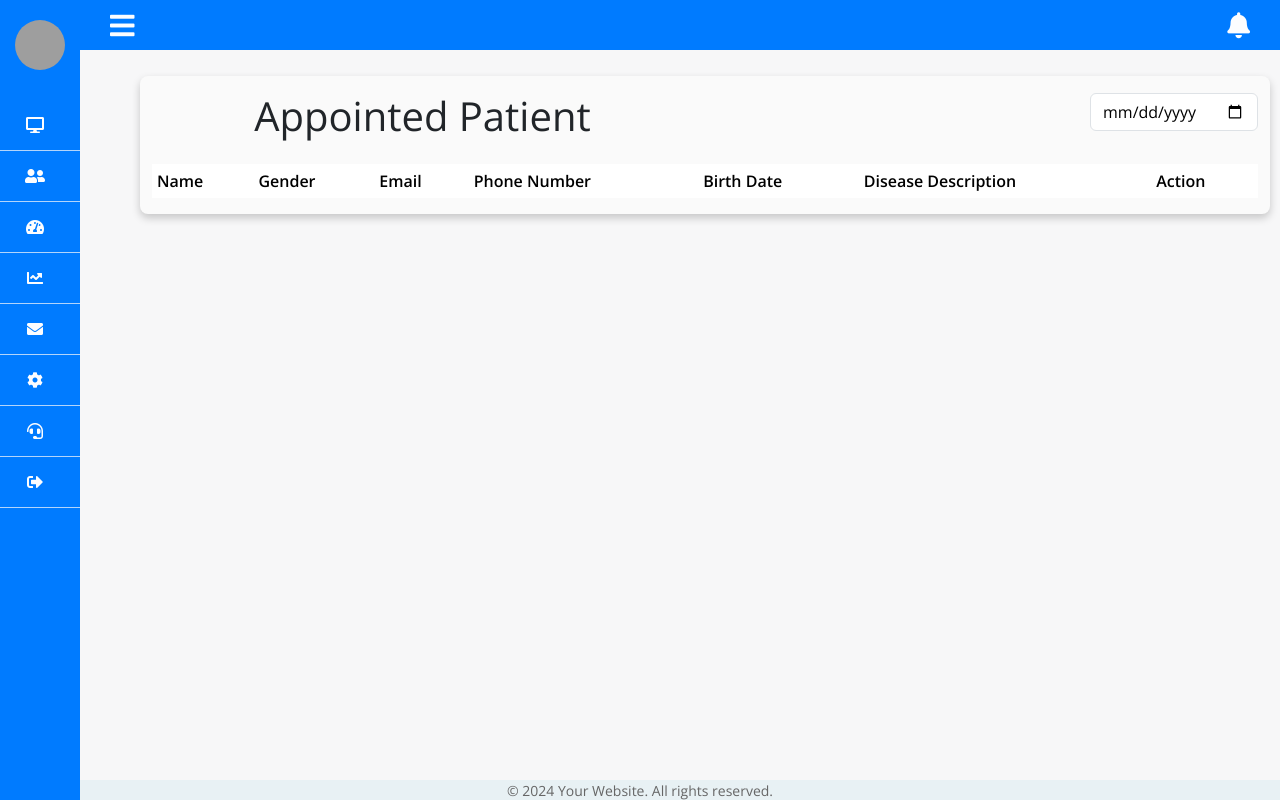
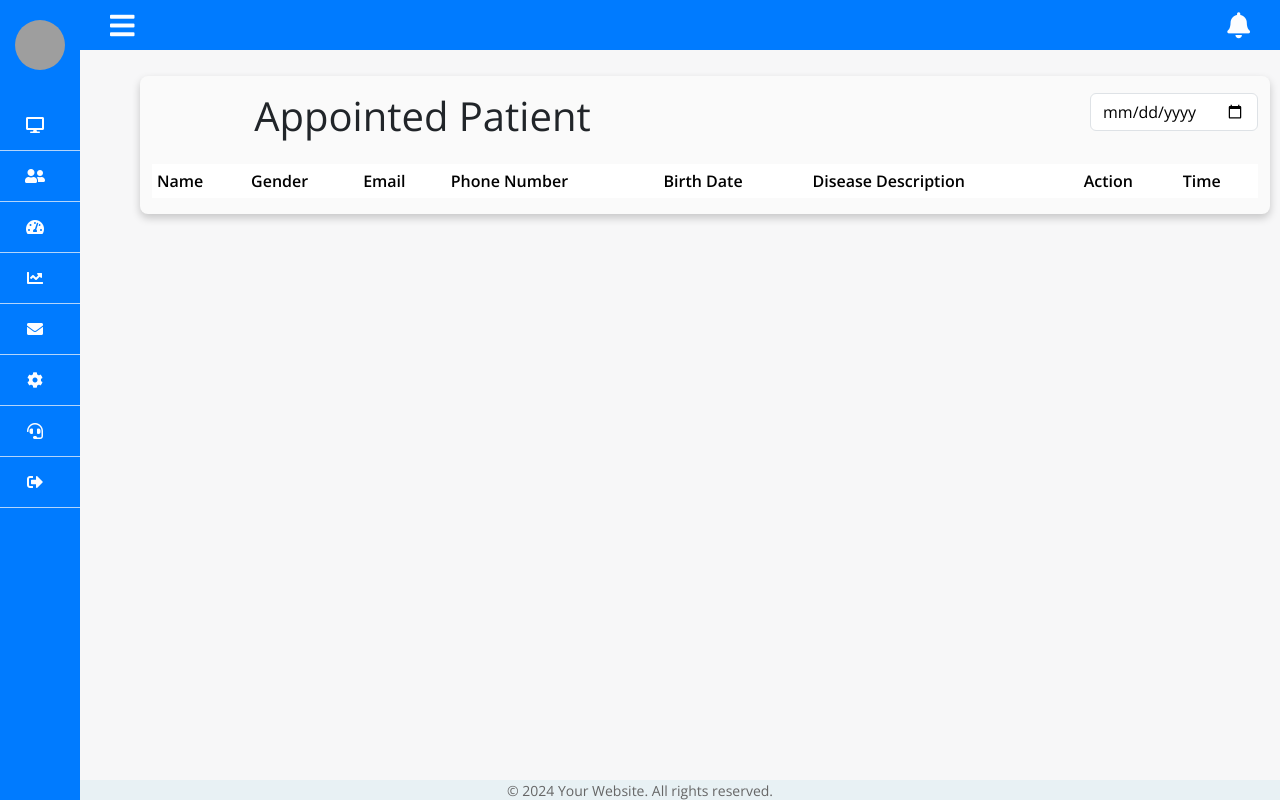
Before and after one commit to garima-203/Doctor-Dashboard, a website with bundled scripts: page src/acceptedPatientData.html in a window 1280 px wide. Built offline with nearby package versions, Linux system fonts and the light colour scheme; no server answers; grey boxes are pictures that could not be loaded.

Commit message:
Update acceptedPatientData.html

```diff
--- a/src/acceptedPatientData.html
+++ b/src/acceptedPatientData.html
@@ -78,6 +78,7 @@
                                     <th scope="col">Birth Date</th>
                                     <th scope="col">Disease Description</th>
                                     <th scope="col">Action</th>
+                                    <th scope="col">Time</th>
                                 </tr>
                             </thead>
                             <tbody id="table-body">
```
